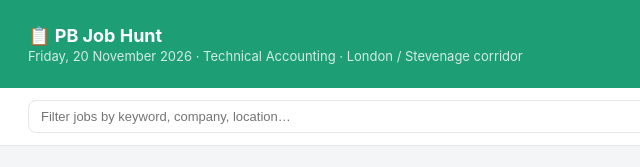
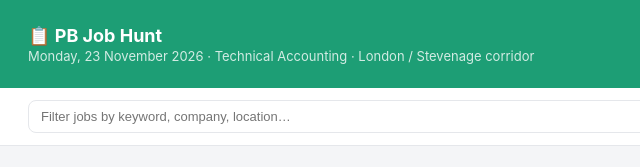
Before and after one commit to youthspeakup-droid/PB-Job-Hunt-2026, a plain HTML site: page index.html in a window 1280 px wide. Shown: the top 167 px of the page, 0-640 px from the left. Drawn offline with Linux system fonts and the light colour scheme.

Commit message:
Daily job hunt: 2026-11-23 18:54 UTC

```diff
--- a/index.html
+++ b/index.html
@@ -3,7 +3,7 @@
 <head>
 <meta charset="UTF-8">
 <meta name="viewport" content="width=device-width,initial-scale=1.0">
-<title>PB Job Hunt · Friday, 20 November 2026</title>
+<title>PB Job Hunt · Monday, 23 November 2026</title>
 <style>
   :root {
     --teal:   #1D9E75;
@@ -193,7 +193,7 @@
 <div class="header">
   <div>
     <h1>📋 PB Job Hunt</h1>
-    <p>Friday, 20 November 2026 · Technical Accounting · London / Stevenage corridor</p>
+    <p>Monday, 23 November 2026 · Technical Accounting · London / Stevenage corridor</p>
   </div>
   <div class="stats-row">
     <div class="stat"><div class="n" id="stat-new">–</div><div class="l">New today</div></div>
```
